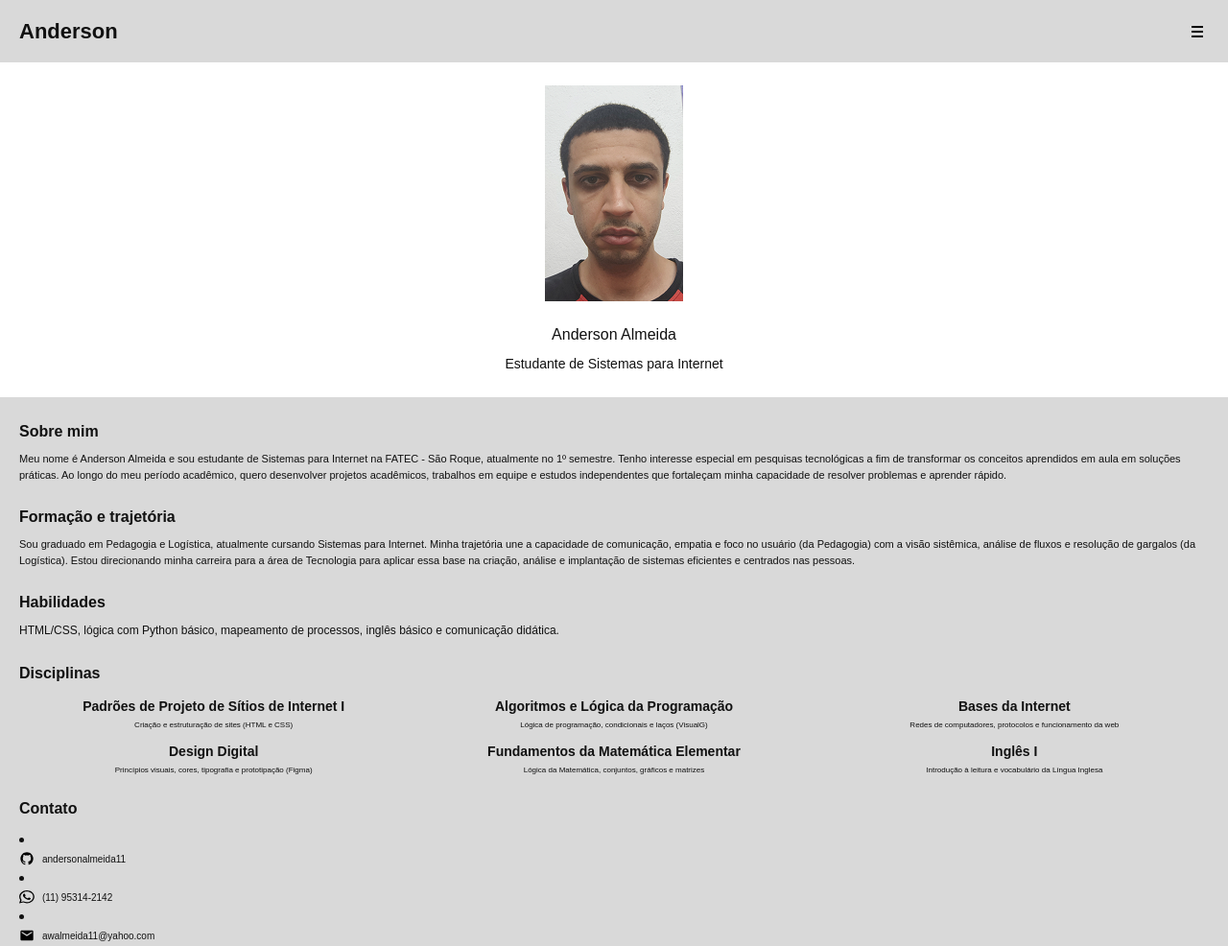
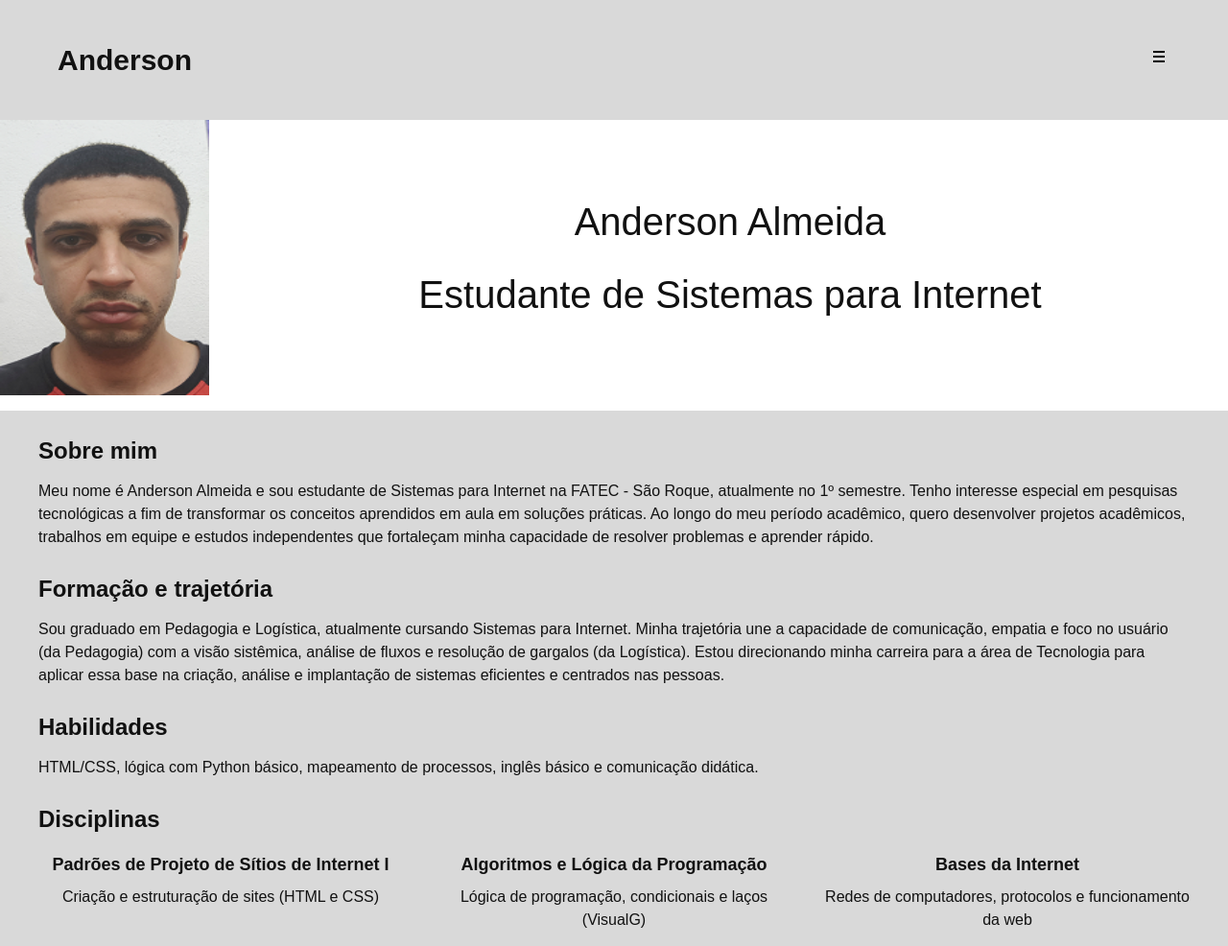
Before and after one commit to andersonalmeida11/portifolio, a plain HTML site: page index.html in a window 1280 px wide. Shown: the top 986 px of the page at 96% size. Drawn offline with Linux system fonts and the light colour scheme.

Commit message:
style: adiciona media query desktop e rolagem suave menu

```diff
--- a/index.html
+++ b/index.html
@@ -10,16 +10,9 @@
     <header class="topo">
         <div class="topo-conteudo">
             <span class="logo">Anderson</span>
-            <img src="assets/menu.svg" alt="abrir menu" class="menu-icone">
-            <nav class="menu">
-                <ul class="menu-lista">
-                    <li><a href="#">Apresentação</a></li>
-                    <li><a href="#">Sobre</a></li>
-                    <li><a href="#">Habilidades</a></li>
-                    <li><a href="#">Disciplinas</a></li>
-                    <li><a href="#">Contato</a></li>
-                </ul>
-            </nav>
+            <a href="#disciplinas">
+                <img src="assets/menu.svg" alt="abrir menu" class="menu-icone">
+            </a>
         </div>
     </header>
 
@@ -49,7 +42,7 @@
                 <p>HTML/CSS, lógica com Python básico, mapeamento de processos, inglês básico e comunicação didática.</p>
 
             </div>
-            <div class="disciplinas">
+            <div id="disciplinas" class="disciplinas">
                 <h2>Disciplinas</h2>
                 <div class="disciplinas-grade">
                     <div class="disciplina-item">
--- a/style.css
+++ b/style.css
@@ -3,6 +3,11 @@
     padding: 0;
     box-sizing: border-box;
 }
+
+html {
+    scroll-behavior: smooth;
+}
+
 body {
     font-family: Arial, Helvetica, sans-serif;
     color: #111111;
@@ -19,12 +24,6 @@ body {
     align-items: center;
 }
 
-.menu{ display: none
-}
-
-.menu-lista{
-    display: none;
-}
 
 .logo{
     font-size: 22px;
@@ -145,3 +144,96 @@ font-size: 11px;
     text-align: center;
     font-size: 10px;
 }
+
+@media (min-width: 768px) {
+    .topo-conteudo {
+        padding: 24px 40px;
+    }
+    .menu-icone {
+        width: 24px;
+        height: 24px;
+    }
+    .logo {
+        font-size: 30px;
+        font-weight: bold;
+    }
+    .apresentacao  {
+        display: flex;
+        align-items: center;
+        padding: 0px 0px;
+        text-align: center;
+        font-size: 14px;
+    }
+    .apresentacao-foto img {
+        width: 218px;
+        height: 287px;
+        margin-right: 24px;
+        display: block;
+    }
+
+    .apresentacao-texto {
+        flex: 1;
+        padding: 20px;
+        text-align: center;
+    }
+
+    .apresentacao-texto h1 {
+        font-size: 40px;
+        font-weight: normal;
+        margin-bottom: 16px;
+    }
+
+    .apresentacao-texto p {
+        font-size: 40px;
+        font-weight: normal;
+        margin-bottom: 16px;
+    }
+
+    .conteudo-cinza {
+        padding: 24px 40px;
+    }
+
+    .conteudo-cinza h2 {
+        font-size: 24px;
+        font-weight: bold;
+        margin-bottom: 12px;
+    }
+
+    .conteudo-cinza p {
+        font-size: 16px;
+    }
+
+    .disciplinas-grade {
+        gap: 28px 30px;
+        margin-top: 16px;
+        margin-bottom: 16px;
+
+    }
+
+    .disciplina-item h3 {
+        font-size: 18px;
+        font-weight: bold;
+        margin-bottom: 8px;
+    }
+
+    .disciplina-item p {
+        font-size: 16px;
+        line-height: 1.5;
+    }
+
+    .contato-lista a {
+        font-size: 14px;
+    }
+
+    .icone-contato {
+        width: 24px;
+        height: 24px;
+    }
+
+    .rodape {
+        font-size: 14px;
+    }
+
+
+
+}
```
